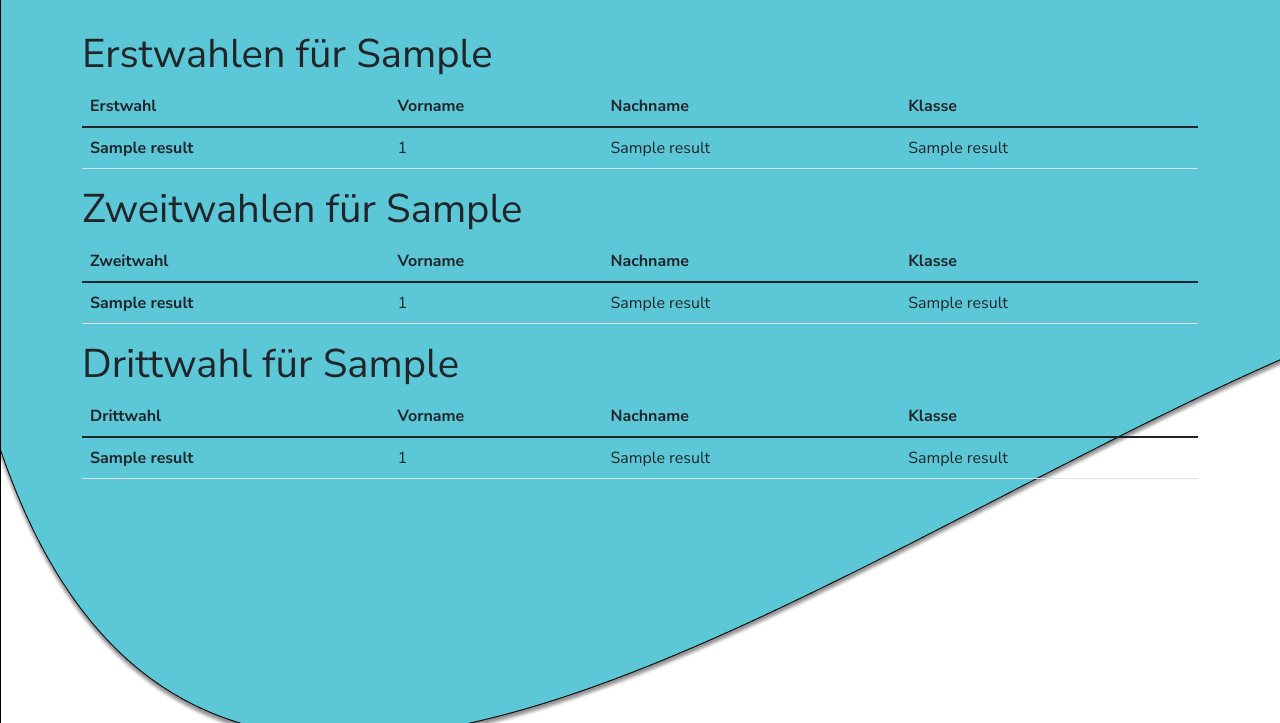
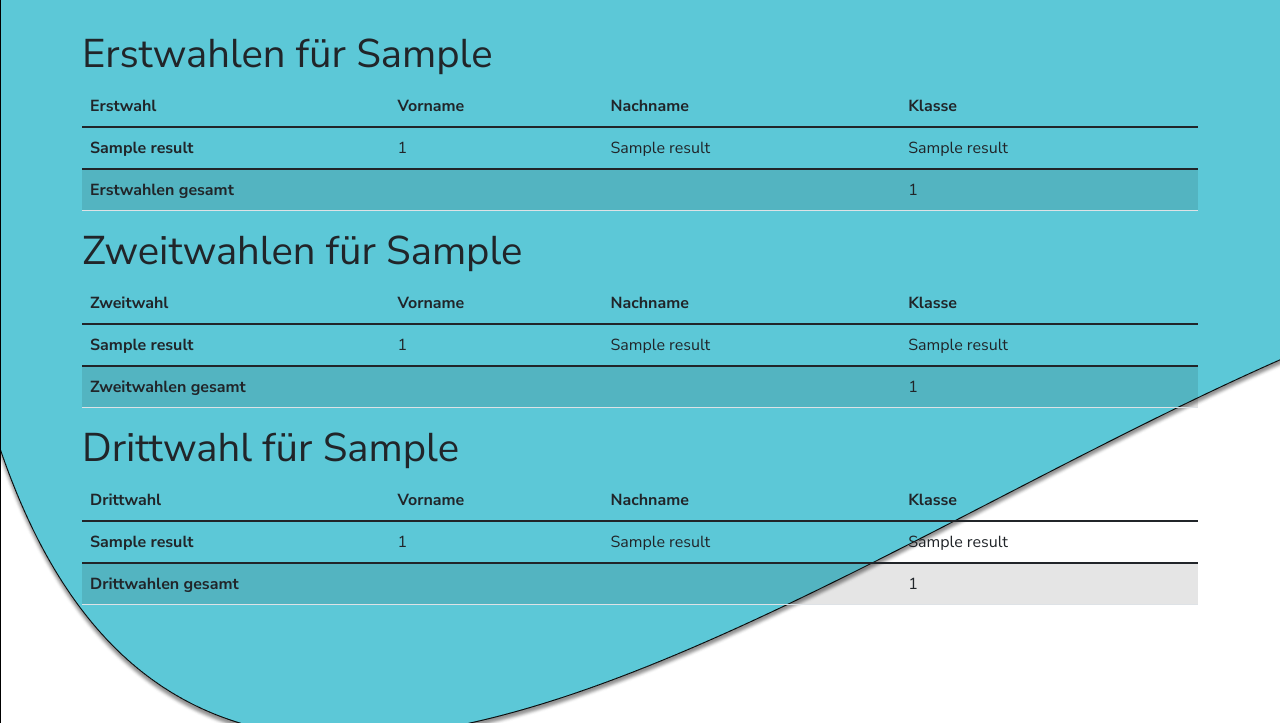
Before and after one commit to Zwennsch/schaumburg-votes, a Flask app: template voting/templates/views/admin/show_results_per_course.html in a window 1280 px wide. Shown: the part 77-800 px from the top of the page. Run offline with Flask 2, Linux system fonts and the light colour scheme; the template is opened without the code that fills it: most values are stand-ins (such as "Sample title", 1, 10 or a date in 2020).

Commit message:
show total no of students per class/course

```diff
--- a/voting/templates/views/admin/course-proposal.html
+++ b/voting/templates/views/admin/course-proposal.html
@@ -23,6 +23,10 @@ selected_course }}{% endblock %} {% block main %}
         </tr>
         {% endfor %}
       </tbody>
+      <tfoot class="table-active">
+        <th colspan="3">gesamt</th>
+        <td>{{ course_proposal | length }}</td>
+      </tfoot>
     </table>
   </div>
 </div>
--- a/voting/templates/views/admin/show_results_per_class.html
+++ b/voting/templates/views/admin/show_results_per_class.html
@@ -26,6 +26,10 @@ endblock %} {% block main %}
           </tr>
           {% endfor %}
         </tbody>
+        <tfoot class="table-active">
+          <th colspan="4">gesamt</th>
+          <td>{{ class_results | length }}</td>
+        </tfoot>
       </table>
     <!-- </div> -->
   </div>
--- a/voting/templates/views/admin/show_results_per_course.html
+++ b/voting/templates/views/admin/show_results_per_course.html
@@ -24,6 +24,10 @@ endblock %} {% block main %}
         </tr>
         {% endfor %}
       </tbody>
+      <tfoot class="table-active">
+        <th colspan="3">Erstwahlen gesamt</th>
+        <td>{{ results_first | length }}</td>
+      </tfoot>
     </table>
     <h1>Zweitwahlen für {{ selected_course }}</h1>
     <table class="table">
@@ -45,6 +49,10 @@ endblock %} {% block main %}
         </tr>
         {% endfor %}
       </tbody>
+      <tfoot class="table-active">
+        <th colspan="3">Zweitwahlen gesamt</th>
+        <td>{{ results_second | length }}</td>
+      </tfoot>
     </table>
     <h1>Drittwahl für {{ selected_course }}</h1>
     <table class="table">
@@ -66,6 +74,10 @@ endblock %} {% block main %}
         </tr>
         {% endfor %}
       </tbody>
+      <tfoot class="table-active">
+        <th colspan="3">Drittwahlen gesamt</th>
+        <td>{{ results_third | length }}</td>
+      </tfoot>
     </table>
     <!-- </div> -->
   </div>
```
Also changed, not shown: tests/real_data.sqlite, tests/real_data2.sqlite.
